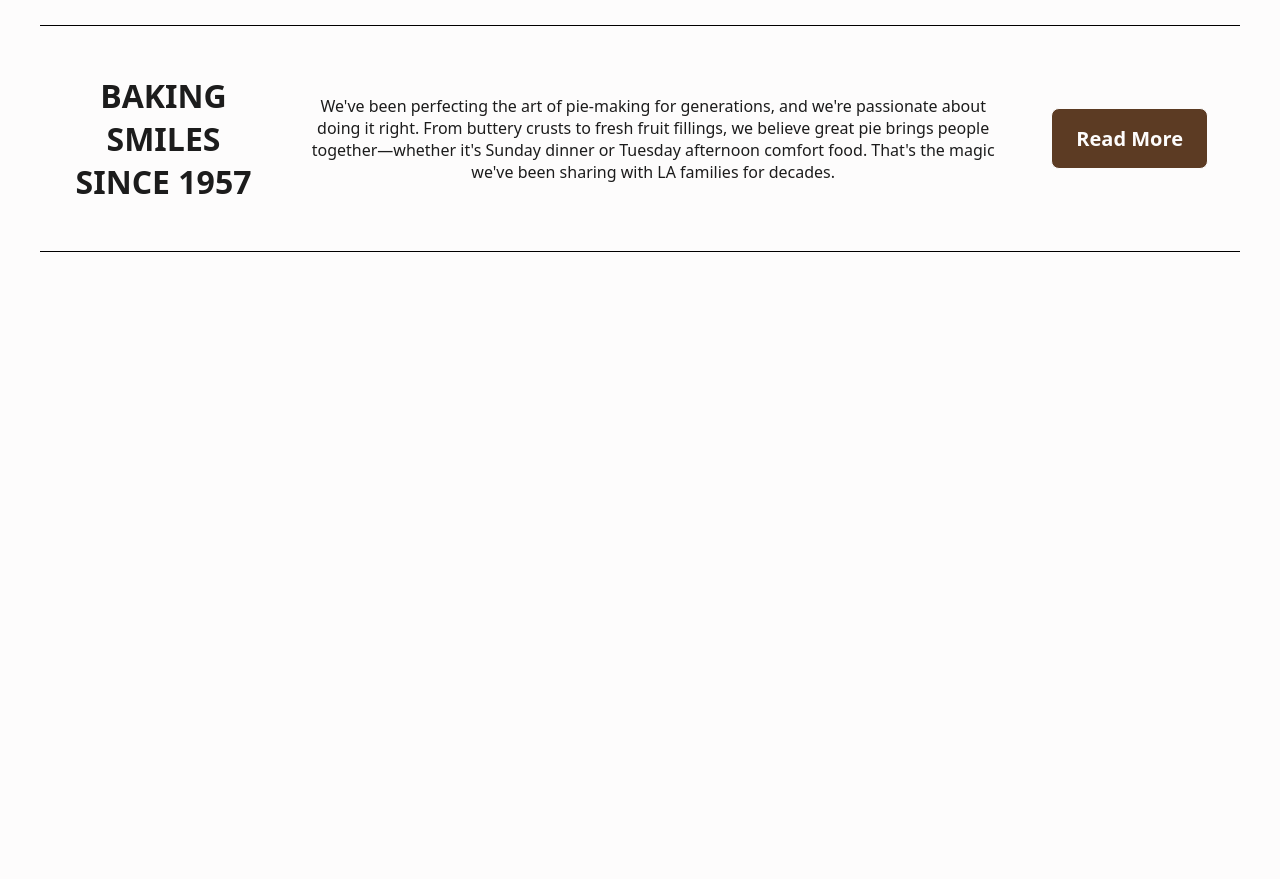
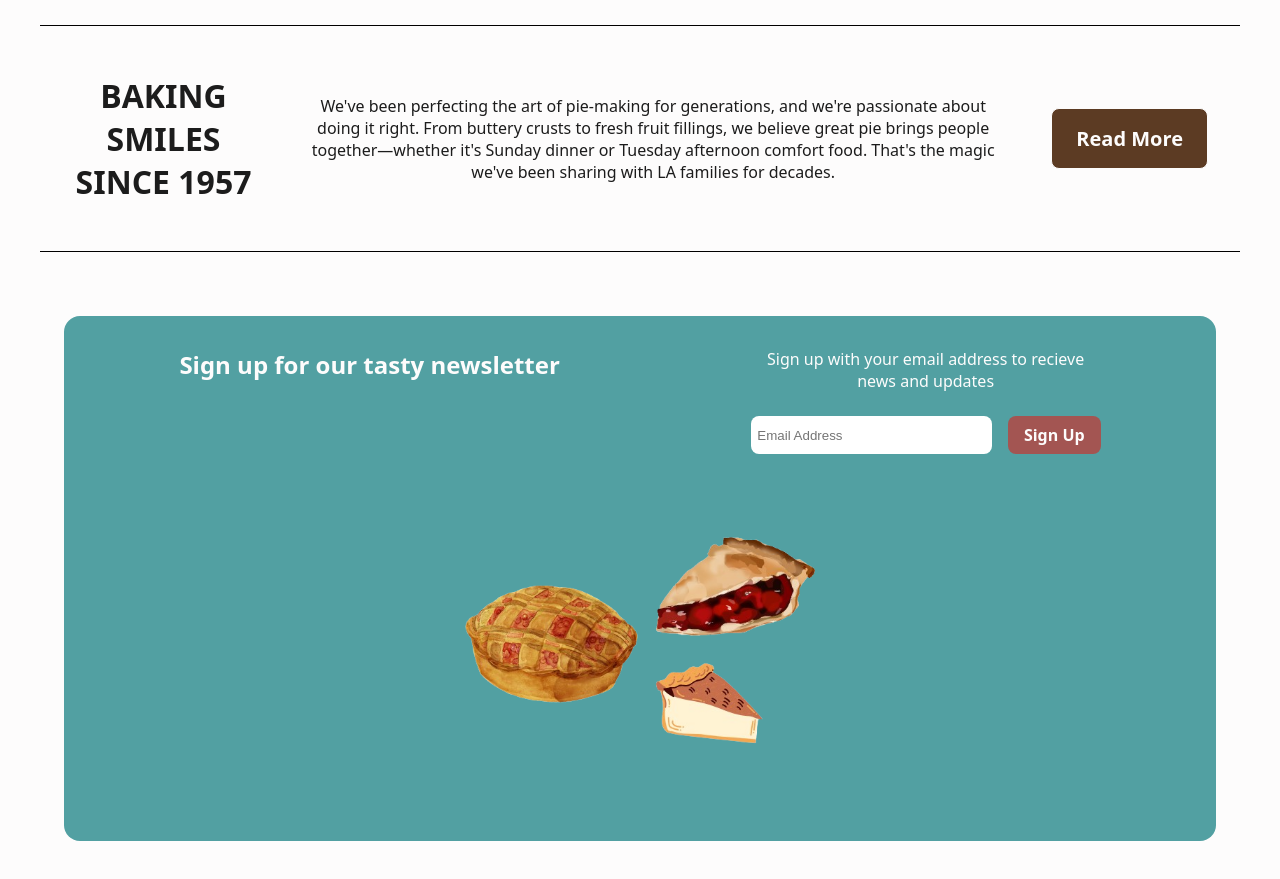
Before and after one commit to Nik-Reyes/Resturaunt, a website built with webpack: page src/index.html in a window 1280 px wide. Shown: the part 798-1677 px from the top of the page. Before the commit the page ends 1098 px from the top, so only its background shows below. Built offline with nearby package versions, Linux system fonts and the light colour scheme.

Commit message:
style signup form

```diff
--- a/src/components/SignUp/signUp.css
+++ b/src/components/SignUp/signUp.css
@@ -0,0 +1,104 @@
+.signup-wrapper {
+  display: grid;
+  place-items: center;
+  margin: 4rem 1.5rem 0rem;
+  text-align: center;
+  background-color: #52a0a2;
+  border-radius: 1rem;
+  padding: 2rem;
+}
+
+.nl-img-wrapper {
+  display: block;
+  max-width: 21.875rem;
+}
+
+.news-img {
+  width: 100%;
+}
+
+.signup-title {
+  color: hsla(15, 35%, 99%, 1);
+  font-size: 1.5rem;
+  font-weight: 600;
+}
+
+.signup-subtitle {
+  max-width: 21.875rem;
+  color: hsla(15, 35%, 99%, 1);
+}
+
+.form-control-wrapper {
+  display: flex;
+  margin-top: 1.5rem;
+  max-width: 21.875rem;
+  gap: 1rem;
+}
+
+.signup-input {
+  height: 100%;
+  width: 100%;
+  border-radius: 0.5rem;
+  padding-left: 0.5em;
+  border: none;
+}
+
+.signup-input:focus {
+  outline: 3px solid hsla(2, 33%, 48%);
+}
+
+.signup-btn {
+  border-radius: 0.5rem;
+  border: none;
+  background-color: hsla(2, 33%, 48%);
+  color: hsla(15, 35%, 99%, 1);
+  font-weight: 600;
+}
+
+.form-control:has(label) {
+  position: relative;
+}
+
+.signup-label {
+  position: absolute;
+  top: -20px;
+  color: transparent;
+}
+
+.nl-label-title {
+  padding-left: 2px;
+}
+
+.form-control:first-child {
+  flex: 1;
+}
+
+@media only screen and (min-width: 43.75rem) {
+  .signup-wrapper {
+    column-gap: 1.5rem;
+  }
+
+  .signup-title {
+    grid-column: 1;
+    align-self: self-start;
+  }
+
+  .nl-img-wrapper {
+    grid-column: 1;
+    grid-row: 2;
+  }
+
+  .email-section {
+    grid-column: 2;
+  }
+
+  .nl-img-wrapper {
+    grid-column: 1/3;
+    grid-row: 2;
+  }
+
+  .news-img {
+    object-fit: cover;
+    object-position: center;
+  }
+}
--- a/src/components/SignUp/signUp.js
+++ b/src/components/SignUp/signUp.js
@@ -1,7 +1,9 @@
 import { utils } from "../../utils/Helpers/helpers.js";
+import signUpImage from "../../assets/images/signUpImage.jpg";
 import "./signUp.css";
 
 export function signup() {
+  const signupWrapper = utils.generateElement("div", "signup-wrapper");
   const title = utils.generateElement("div", "signup-title");
   const titleText = utils.generateElement(
     "p",
@@ -9,16 +11,46 @@ export function signup() {
     "Sign up for our tasty newsletter"
   );
 
-  title.appendChild(titleText);
+  const imageWrapper = utils.generateElement("div", "nl-img-wrapper");
+  const img = utils.generateElement("img", "news-img", signUpImage);
 
-  const imageWrapper = utils.generateElement("div", "nl-img-wrapper");
-  const img = generateElement("img", "news-img", newsLetterImage);
-  imageWrapper.appendChild(img);
-
-  const newsletterSubtitle = utils.generateElement("div", "signup-title");
-  const newLetterSubText = utils.generateElement(
+  const emailSection = utils.generateElement("div", "email-section");
+  const newsletterSubtitle = utils.generateElement("div", "signup-subtitle");
+  const newsLetterSubText = utils.generateElement(
     "p",
     "nl-subtitle",
     "Sign up with your email address to recieve news and updates"
   );
+
+  const form = utils.generateElement("form", "signup-form");
+  const formControlWrapper = utils.generateElement(
+    "div",
+    "form-control-wrapper"
+  );
+  const mailFormControl = utils.generateElement("div", "form-control");
+  const label = utils.generateElement("label", "signup-label");
+  const labelTitle = utils.generateElement("span", "nl-label-title", "Email");
+  label.htmlFor = "mail";
+  const input = utils.generateElement("input", "signup-input");
+  input.type = "email";
+  input.name = "newsLetterSignup";
+  input.placeholder = "Email Address";
+  input.autocomplete = "email";
+
+  const btnFormControl = utils.generateElement("div", "form-control");
+  const submitButton = utils.generateElement("button", "signup-btn", "Sign Up");
+  submitButton.type = "submit";
+
+  label.append(labelTitle, input);
+  mailFormControl.append(label, input);
+  btnFormControl.appendChild(submitButton);
+  formControlWrapper.append(mailFormControl, btnFormControl);
+  form.appendChild(formControlWrapper);
+  newsletterSubtitle.appendChild(newsLetterSubText);
+  emailSection.append(newsletterSubtitle, form);
+  imageWrapper.appendChild(img);
+  title.appendChild(titleText);
+  signupWrapper.append(title, imageWrapper, emailSection);
+
+  return signupWrapper;
 }
--- a/src/pages/Home/home.js
+++ b/src/pages/Home/home.js
@@ -1,11 +1,12 @@
 import { heroSection } from "../../components/Hero/hero.js";
+import { signup } from "../../components/SignUp/signUp.js";
 import { utils } from "../../utils/Helpers/helpers.js";
 import "./home.css";
 
 export function home() {
   const homeWrapper = utils.generateElement("div", "homepage-wrapper");
   const content = document.querySelector(".content");
-  homeWrapper.appendChild(heroSection());
+  homeWrapper.append(heroSection(), signup());
 
   content.appendChild(homeWrapper);
 }
--- a/src/style.css
+++ b/src/style.css
@@ -63,7 +63,7 @@ header {
   content: "";
   transform-origin: center;
   height: 1px;
-  transition: transform 250ms ease-in-out;
+  transition: transform 250ms cubic-bezier(0.215, 0.61, 0.355, 1);
   display: block;
   background-color: black;
 }
```
Also changed, not shown: src/assets/images/signUpImage.jpg (added).
